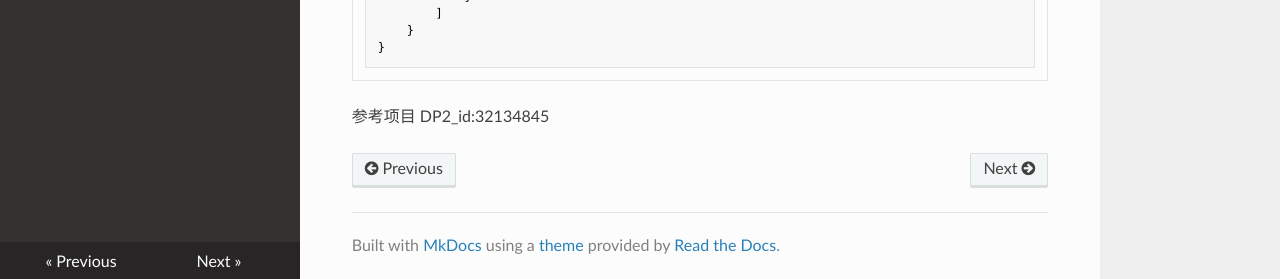
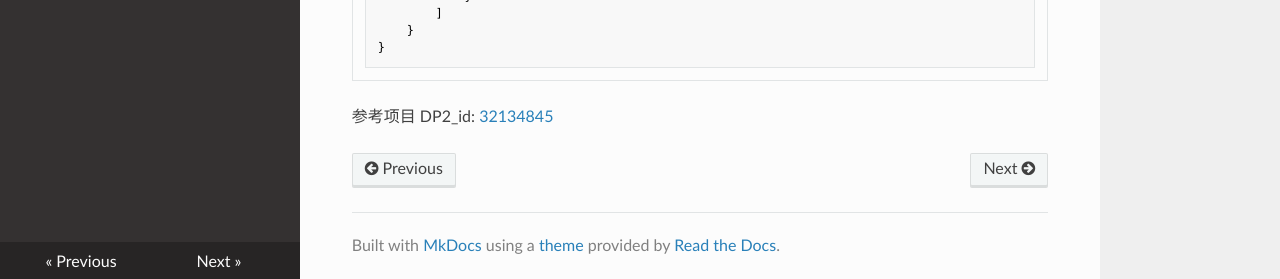
Before and after one commit to sssjiang/new_rts_dp, an MkDocs documentation site: the page built from docs/Jexter.table.md, in a window 1280 px wide and 900 px high, scrolled down 9029 px. Shown: the part 618-897 px from the top of the window. Built offline with MkDocs 1.6.1, drawn with Linux system fonts in a browser that asks for light colours; nearby versions of some CDN libraries; part of the change alters nothing that is shown.

````diff
--- a/docs/Jexter.table.md
+++ b/docs/Jexter.table.md
@@ -522,4 +522,4 @@ Result
 }
 ```
 
-参考项目 DP2_id:32134845
+参考项目 DP2_id: [32134845](https://dp2.labqr.com/e/web/news?id=32134845)
````
